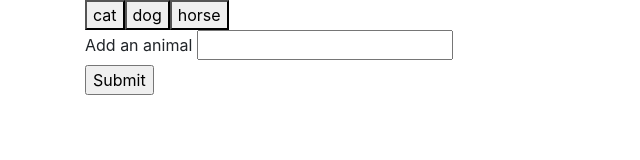
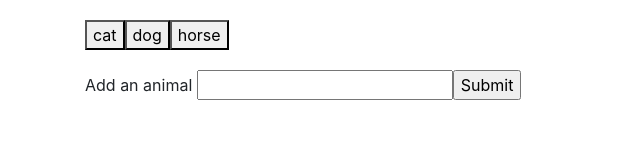
Before and after one commit to hunterrickert/AJAX-HW6, a plain HTML site: page index.html in a window 1280 px wide. Shown: the whole page, without its empty margins (0-640 px from the left). Drawn offline with nearby package versions, Linux system fonts and the light colour scheme.

Commit message:
final css

```diff
--- a/giphy.js
+++ b/giphy.js
@@ -87,6 +87,7 @@ $(document).ready(function () {
             $(this).attr("src", $(this).attr("data-still"));
             $(this).attr("data-state", "still");
         }
+
     });
 
 
--- a/index.html
+++ b/index.html
@@ -14,14 +14,19 @@
 <body>
 
     <div class="container">
+<div class="spacing">
 
-        <div id="buttons"></div>
+    <div id="buttons"></div>
+</div>
+<div class="spacing">
 
-        <form id="animal-form">
-            <label for="animal-input">Add an animal</label>
-            <input type="text" id="animal-input"><br>
-            <input id="add-animal" type="submit" value="Submit">
-        </form>
+    <form id="animal-form">
+        <label for="animal-input">Add an animal</label>
+        <input type="text" id="animal-input"><input id="add-animal" type="submit" value="Submit">
+        <!-- <input id="add-animal" type="submit" value="Submit"> -->
+    </form>
+</div>
+
 
 
         <div id="giphy"></div>
--- a/style.css
+++ b/style.css
@@ -0,0 +1,5 @@
+.spacing {
+    margin-top: 20px;
+    margin-bottom: 20px;
+
+}
```
